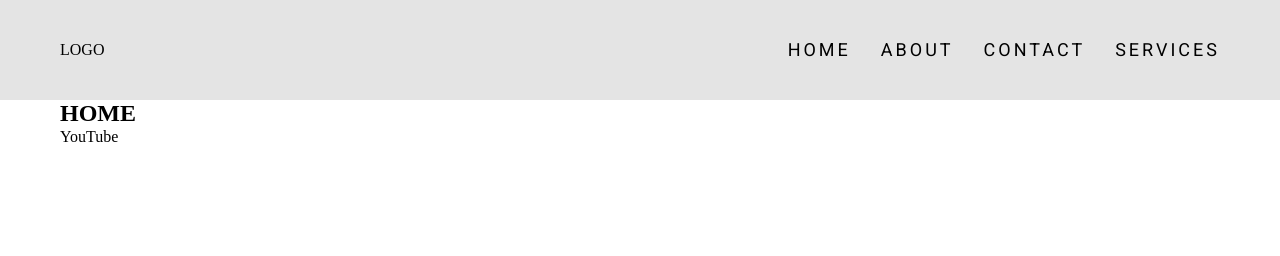
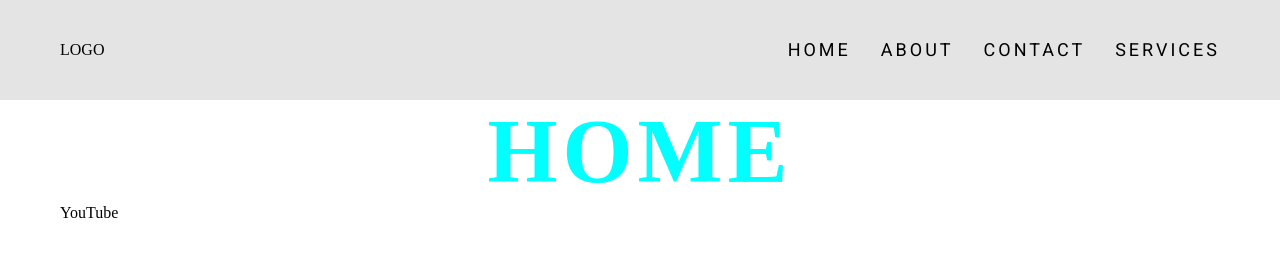
Before and after one commit to akbarov099/Projec, a plain HTML site: page index.html in a window 1280 px wide. Drawn offline with Linux system fonts and the light colour scheme.

Commit message:
h2 style

```diff
--- a/assets/scss/_global.scss
+++ b/assets/scss/_global.scss
@@ -55,3 +55,13 @@ i {
   margin: 0;
   padding: 0;
 }
+
+
+h2{
+  color: aqua;
+  font-size: 90px;
+  font-weight: 900;
+  letter-spacing: 5px;
+  text-transform: uppercase;
+  text-align: center;
+}
```
Also changed, not shown: assets/css/main.css, 1 other file.
